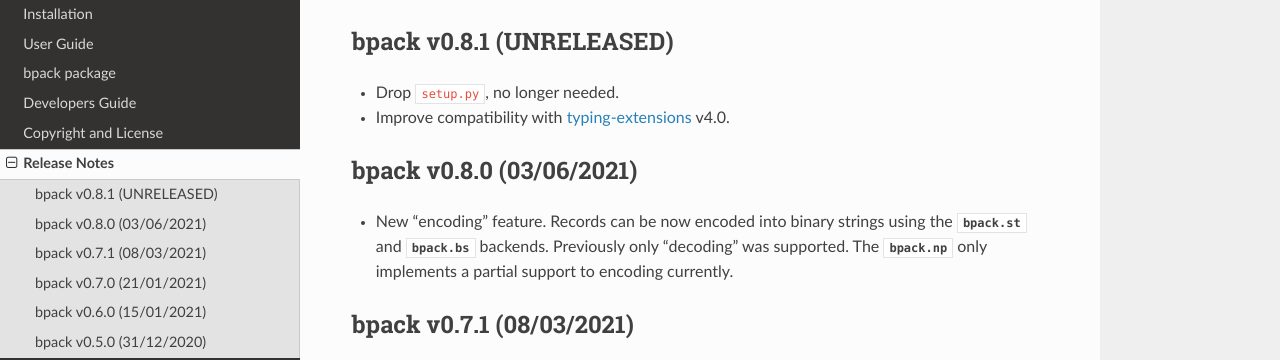
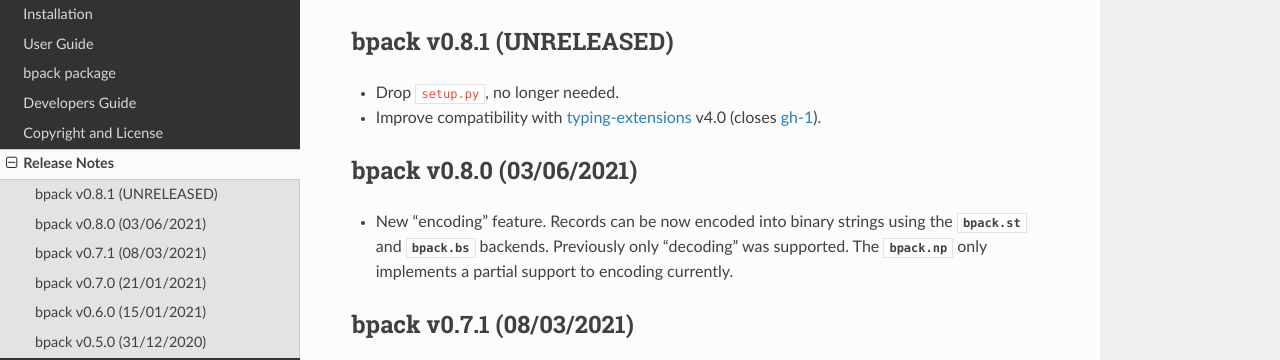
Before and after one commit to avalentino/bpack, a Sphinx documentation site: the page built from docs/release_notes.rst, in a window 1280 px wide and 900 px high. Shown: the part 135-495 px from the top of the window. Built offline with Sphinx 7.4.7 and the Read the Docs theme 2.0.0, drawn with Linux system fonts in a browser that asks for light colours.

Commit message:
Refer to GH issues in the changelog

```diff
--- a/docs/release_notes.rst
+++ b/docs/release_notes.rst
@@ -5,7 +5,8 @@ bpack v0.8.1 (UNRELEASED)
 -------------------------
 
 * Drop ``setup.py``, no longer needed.
-* Improve compatibility with `typing-extensions`_ v4.0.
+* Improve compatibility with `typing-extensions`_ v4.0
+  (closes :issue:`1`).
 
 .. _`typing-extensions`: https://pypi.org/project/typing-extensions
 
```
